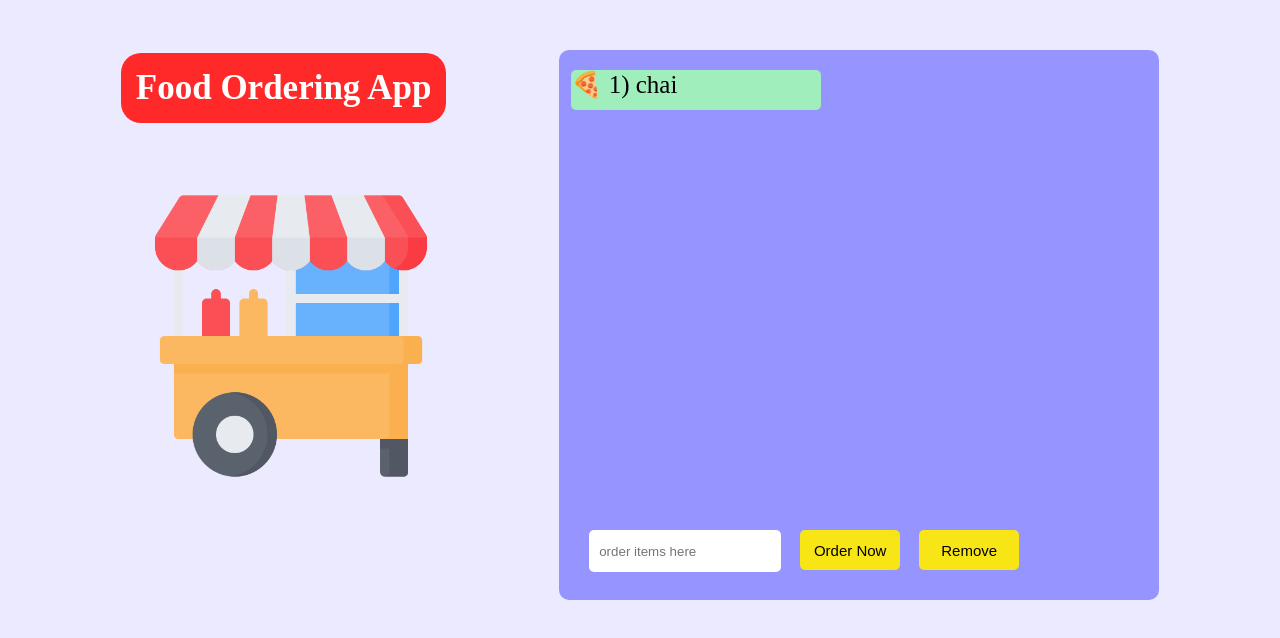
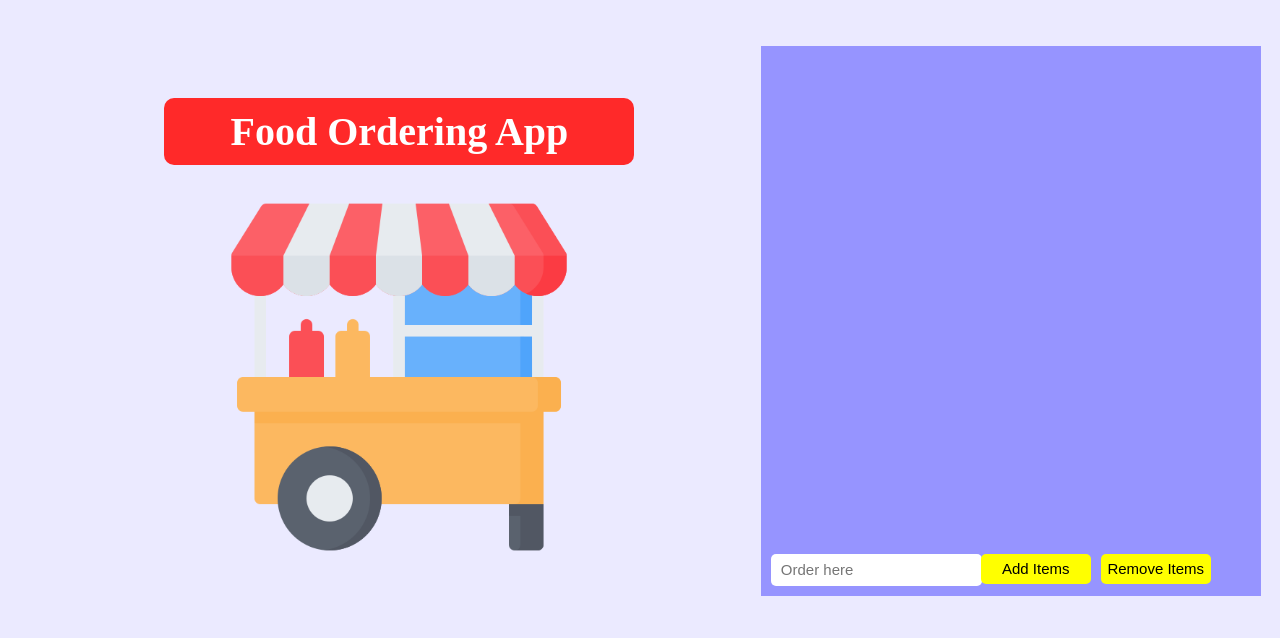
Before and after one commit to ritikshaingle-9/Food-Order, a plain HTML site: page index.html in a window 1280 px wide. Drawn offline with Linux system fonts and the light colour scheme.

Commit message:
final commit

```diff
--- a/index.html
+++ b/index.html
@@ -4,24 +4,25 @@
     <meta charset="UTF-8">
     <meta name="viewport" content="width=device-width, initial-scale=1.0">
     <link rel="stylesheet" href="style.css">
-    <title>Food-Order</title>
+    <title>student</title>
 </head>
 <body>
-    <div class="heading-box">
-        <div class="column-heading">
-            <h1 class="textcenter heading">Food Ordering App</h1>
-            <img src="./images/food-cart.png" class="stall-img"alt="">
+    <div class="flex-container">
+        <div class="heading">
+            <h1 class="title">Food Ordering App</h1>
+            <img src="./images/food-cart.png" alt="" class="stall-img">
         </div>
 
-        <div class="box">
-            <div id="container-box" class="o-box">
-            <input type="text" placeholder="order items here" id="order-item" class="input-box">
+        <div class="order-container">
+            <input type="text" id="order-name" placeholder="Order here" class="input-btn btn">
+            <button type="button" onclick="addItems()" class="btn add">Add Items</button>
+            <button type="button" onclick="removeItems()" class="btn add remove">Remove Items</button>
+            <div id="order-container">
             </div>
-            <input type="text" placeholder="order items here" id="order-item" class="input-box">
-            <button class="btn order" onclick="addItem()">Order Now</button>
-            <button class="btn remove">Remove</button>
         </div>
+
     </div>
-    <script src="script.js"></script>
+
+    <script src="script.js"> </script>
 </body>
 </html>
--- a/script.js
+++ b/script.js
@@ -1,5 +1,30 @@
-const items=["chai"];
-function randomEmoji(){
+const items=[]
+
+    function loadItems(){
+        const orderContainer= document.getElementById("order-container")
+        orderContainer.innerHTML=""
+        for(i=0;i<items.length;i++){
+            orderContainer.innerHTML += `<div class="stu-card">${randomEmoji()} ${i+1+')'} ${items[i]} <br> </div>`
+        }
+    }
+    loadItems()
+
+    function addItems(){
+        const orderInput = document.getElementById("order-name")
+        items.push(orderInput.value)
+        orderInput.value=""
+        loadItems()
+    }
+
+    function removeItems(){
+        const orderInput = document.getElementById("order-name")
+        const removeIndex= items.indexOf(orderInput.value)
+        items.splice(removeIndex,1)
+        loadItems()
+        orderInput.value=""
+    }
+
+    function randomEmoji(){
     const emojis=['🍔','🍟','🥞','🍖','🥚','🍕','🥙','🍲',
         '🥗','🍝','🍚','🍜','🍰','🍩','🥕','🍑','🍉','🍅'
         ,'🍆','🍇','🫘','🍵','☕','🥞'];
@@ -8,29 +33,3 @@ function randomEmoji(){
         const randomIndex=Math.floor(Math.random()*(max-min+1))+min;
         return emojis[randomIndex];
 }
-
-function loadItems(){
-    const orderContainer=document.getElementById("container-box");
-    orderContainer.innerHTML="";
-
-    for(let i=0; i<items.length; i++){
-    orderContainer.innerHTML += `<div class='ordercard'>
-    ${randomEmoji()} ${i+1+')'} ${items[i]}
-    </div>`
-    }
-}
-loadItems();
-
-function addItem(){
-    const itemInput=document.getElementById("order-item");
-    items.push(itemInput.value);
-    itemInput.value="";
-    loadItems();
-}
-
-function removeItems(){
-    const itemIndex=items.indexOf(itemInput.value);
-    items.splice(itemIndex,1);
-    loadItems();
-    itemInput.value="";
-}
--- a/style.css
+++ b/style.css
@@ -1,77 +1,73 @@
 body{
-    background-color:#EBEAFF;
+    background-color: #EBEAFF;
 }
-.textcenter{
-    text-align: center;
+.stu-card{
+    border: 1px solid white;
+    padding:10px 20px;
+    margin: 10px;
+    border-radius: 20px;
+    font-size: 18px;
+    background-color: #FFD7C4;
 }
-.heading-box{
+.flex-container{
     display: flex;
     flex-direction: row;
-    justify-content: space-evenly;
-    margin-top: 30px;
 }
 .heading{
-    background-color: #FF2929;
-    border-radius: 20px;
-    width: fit-content;
-    height: fit-content;
-    padding: 15px;
+    height: 400px;
+    width: 500px;
+    margin-top: 5%;
+    margin-left: 10%;
+}
+.order-container{
+    height:550px;
+    width: 500px;
+    margin-top: 3%;
+    margin-left: 10%;
+    background-color:#9694FF;
+    position: relative;
+}
+.title{
+    font-size:40px;
+    padding: 10px;
+    border-radius: 10px;
+    margin-left: 30px;
+    text-align: center;
+    background-color:#FF2929;
     color: white;
-    font-size:35px;
-    margin-top:7%;
-}
-.column-heading{
-    display: flex;
-    flex-direction: column;
 }
 .stall-img{
-    height: 300px;
-    width: 300px;
-    margin-left: 20px;
-    margin-top: 40px;
-}
-.input-box{
-   height: 40px;
-   width: 180px;
-   border: none;
-   padding-left: 10px;
-   border-radius: 5px;
-   margin-top: 80%;
-   margin-left: 5%;
+    height: 370px;
+    width: 370px;
+    margin-left: 80px;
 }
 .btn{
-    height: 40px;
-    width: 100px;
+    position: absolute;
+    cursor: pointer;
+}
+.btn:hover{
+    box-shadow: 3px 3px 7px 2px #333333;
+}
+.input-btn{
+    left: 10px;
+    bottom: 10px;
+    height: 30px;
     border: none;
-    color: black;
     border-radius: 5px;
     font-size: 15px;
-    background-color: rgb(248, 229, 21);
-    cursor: pointer;
-    margin-left: 15px;
+    padding-left: 10px;
 }
-.container-box{
-    background-color: #FF2929;
-    height: 200px;
-    width: 200px;
+.add{
+    bottom: 12px;
+    left:220px;
+    height: 30px;
+    border: none;
+    border-radius: 5px;
+    background-color: yellow;
+    color: black;
+    width:110px;
+    font-size: 15px;
 }
-.ordercard{
-    height: 40px;
-    width: 250px;
-    border: none;
-    background-color: #A1EEBD;
-    border-radius:5px;
-    color: black;
-    margin-left: 2%;
-    font-size: 25px;
-    position: absolute;
-    top: 20px;
+.remove{
+    left: 340px;
 }
-.box{
-    height: 550px;
-    width: 600px;
-    margin-top: 20px;
-    position: relative;
-    background-color: #9694FF;
-    border-radius: 10px;
-}
```
